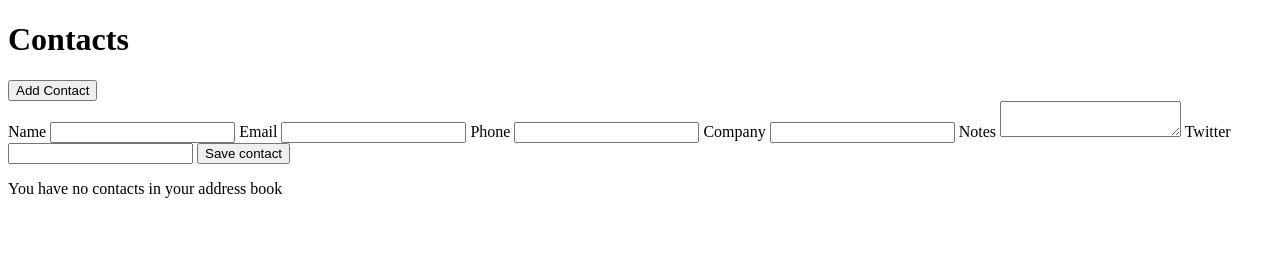
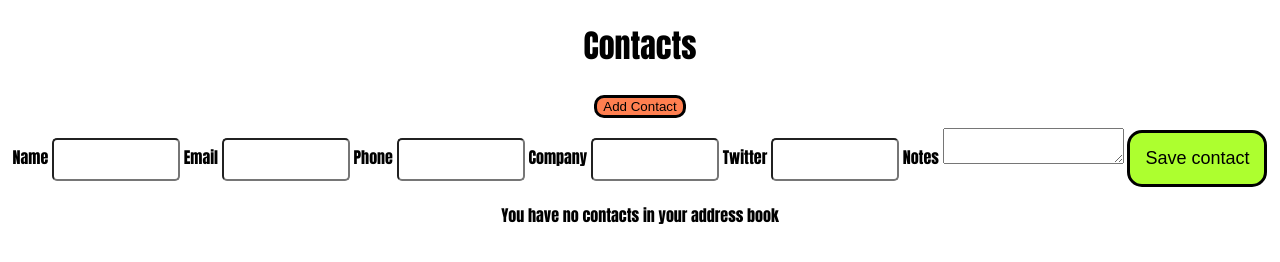
Before and after one commit to Carltesio/AddressBook, a website: page src/index.html in a window 1280 px wide. Both pictures are taken after a click on the button "Add Contact". Drawn offline with Linux system fonts and the light colour scheme.

Commit message:
adding functionality to the 'add contact button',installing hot server

```diff
--- /dev/null
+++ b/src/assets/css/style.css
@@ -0,0 +1,37 @@
+body {
+font-family: impact;
+margin:auto;
+text-align: center;
+}
+
+input[type="text"] {
+    width: 10%;
+    padding: 12px 1px;
+    display: inline-block;
+    border-radius: 5px;
+    box-sizing: border-box;
+}
+input[type="email"] {
+    width: 10%;
+    padding: 12px 1px;
+    display: inline-block;
+    border-radius: 5px;
+    box-sizing: border-box;
+}
+button {
+    margin-bottom: 10px;
+    background-color: coral;
+    border: solid;
+    color: black;
+    text-align: center;
+    border-radius: 10px;
+}
+input[type="submit"] {
+    background-color: greenyellow;
+    border: solid;
+    color: black;
+    padding: 15px;
+    text-align: center;
+    font-size: large;
+    border-radius: 15px;
+}
--- a/src/assets/js/app.js
+++ b/src/assets/js/app.js
@@ -27,7 +27,17 @@ const renderContacts = () => {
 }
 document.addEventListener('DOMContentLoaded', () => {
 	renderContacts()
-	const  contactForm = document.getElementById('new-contact-form')
+    const  contactForm = document.getElementById('new-contact-form')
+    const  toggleFormVisibilityButton = document.getElementById('add-contact')
+	contactForm.style.display = 'none'
+
+	toggleFormVisibilityButton.addEventListener('click', () => {
+		if (contactForm.style.display === '') {
+			contactForm.style.display = 'none'
+		} else {
+			contactForm.style.display = ''
+		}
+	})
 	contactForm.addEventListener('submit', event  => {
 		event.preventDefault()
 
--- a/src/index.html
+++ b/src/index.html
@@ -4,7 +4,8 @@
 	<meta  charset="UTF-8">
 	<meta  name="viewport"  content="width=device-width, initial-scale=1.0">
 	<meta  http-equiv="X-UA-Compatible"  content="ie=edge">
-	<title>Address book</title>
+    <title>Address book</title>
+    <link href="assets/css/style.css" rel="stylesheet" type="text/css">
 </head>
 
 <body>
@@ -20,10 +21,10 @@
         <input id="phone" name="phone" type="text">
         <label for="company">Company</label>
         <input id="company" name="company" type="text">
+        <label for="twitter">Twitter</label>
+        <input id="twitter" name="twitter" type="text">
         <label for="notes">Notes</label>
         <textarea id="notes" name="notes" type="text"></textarea>
-        <label for="twitter">Twitter</label>
-        <input id="twitter" name="twitter" type="text">
         <input id="submit" type="submit" value="Save contact">
 
     </form>
```
Also changed, not shown: cypress/integration/userCanCreateAContent.feature.js (+1 -1 lines), cypress/integration/userCanToggleVisbilityOfNewContactForm.feature.js (added, +14 -0 lines), package.json (+6 -4 lines), server.js (added, +12 -0 lines), 4 other files.
